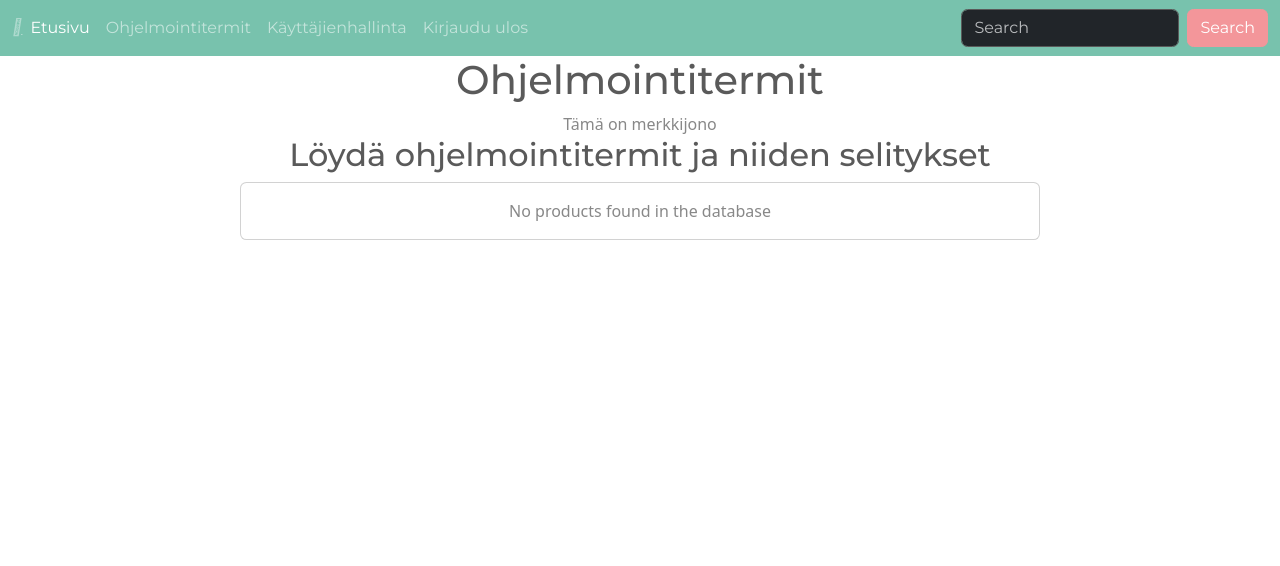
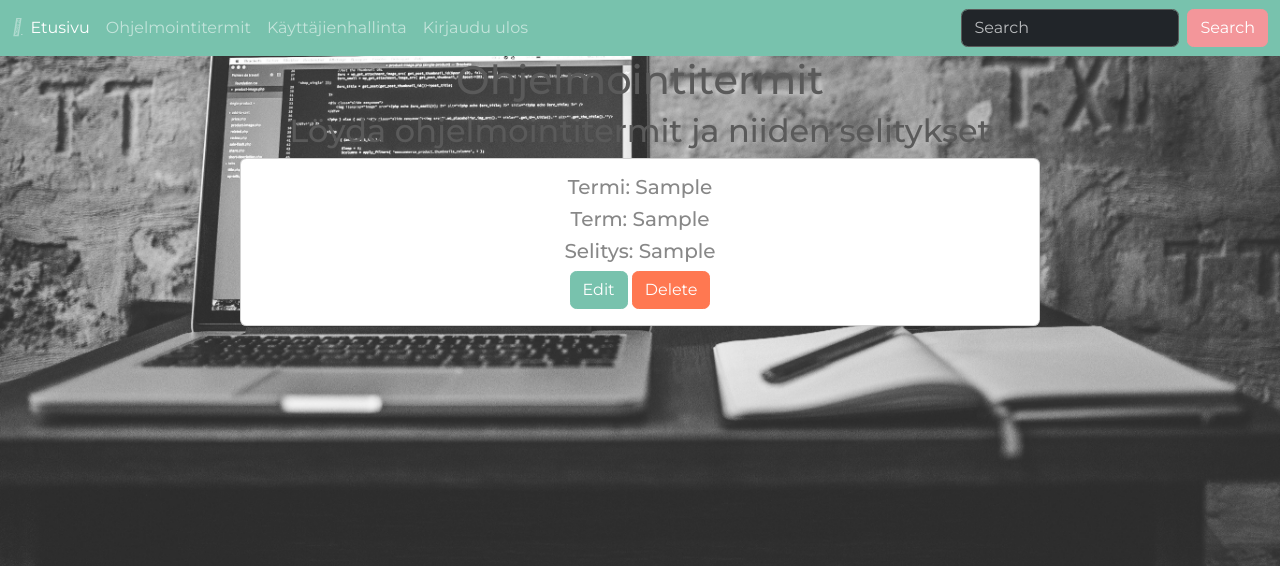
Before and after one commit to LLKaroliina/OhjelmointitermitDjango, a Django app: page /termit/ in a window 1280 px wide. Shown: the top 566 px of the page. Run offline with Django 5.2, Linux system fonts and the light colour scheme; tables that the repository leaves empty hold one stand-in row (values such as "Sample post"); some libraries are stand-ins or nearby versions.

Commit message:
lisätty kuvia

```diff
--- a/app/models.py
+++ b/app/models.py
@@ -3,7 +3,7 @@ from django.db import models
 class Termit(models.Model):
     termi = models.CharField(max_length = 20, default = "termi")
     term = models.CharField(max_length = 20, default = "term")
-    selitys = models.CharField(max_length = 2000, default = "selitys")
+    selitys = models.CharField(max_length = 20000, default = "selitys")
     def __str__(self):
         return f"{self.termi} "
 # Create your models here.
--- a/app/templates/landingpage.html
+++ b/app/templates/landingpage.html
@@ -61,7 +61,7 @@
     <div class="slideshow-container">
 
     <div class="mySlides fade">
-      <img src="{% static 'images/kuva1.jpg' %}" style="width:75%">
+      <img src="{% static 'images/kuva1.jpg' %}" style="width:100%">
 
     </div>
 
--- a/app/templates/termit.html
+++ b/app/templates/termit.html
@@ -1,8 +1,17 @@
 {% extends 'index.html' %}
 
 {% block content %}
-<!-- {% load static %} -->
 
+{% load static %}
+
+<style>
+    body {
+        background-image: url("{% static 'images/kuva4.jpg' %}");
+        background-size: cover; /* Tämä tekee kuvan peittämään koko taustan */
+        background-repeat: no-repeat; /* Varmistaa, että kuvaa ei toisteta */
+        background-position: center; /* Keskittää kuvan */
+    }
+</style>
 <h1>Ohjelmointitermit</h1>
 {{x}}
 <h2>Löydä ohjelmointitermit ja niiden selitykset</h2>
@@ -11,9 +20,9 @@
 
 <div class="card" style="width: 50rem;">
     <div class="card-body">
-        <h3 class="card-title">Termi{{t.termi}} </h3>
+        <h5 class="card-title">Termi: {{t.termi}} </h5>
         <h5 class="card-text">Term: {{t.term}}</h5>
-        <p class="card-text">Selitys: {{t.selitys}}</p>
+        <h5 class="card-text">Selitys: {{t.selitys}}</h5>
         <a href="/edit-treeniliikkeet-get/{{t.id}}/" class="btn btn-primary">Edit</a>
 
         <a href="/confirm-delete-treeniliikkeet/{{t.id}}/" class="btn btn-danger">Delete</a>
--- a/app/views.py
+++ b/app/views.py
@@ -12,8 +12,8 @@ from .models import Termit
 def landingview(request):
     return render(request, 'landingpage.html')
 def termitview(request):
-    muuttuja = "Tämä on merkkijono"
-    context = {'x': muuttuja}
+    termit= Termit.objects.all()
+    context = {'termit': termit}
     return render(request, 'termit.html', context)
 # def termitview(request):
 #     termit = Termit.objects.all()
```
Also changed, not shown: app/static/images/kuva4.jpg (added).
